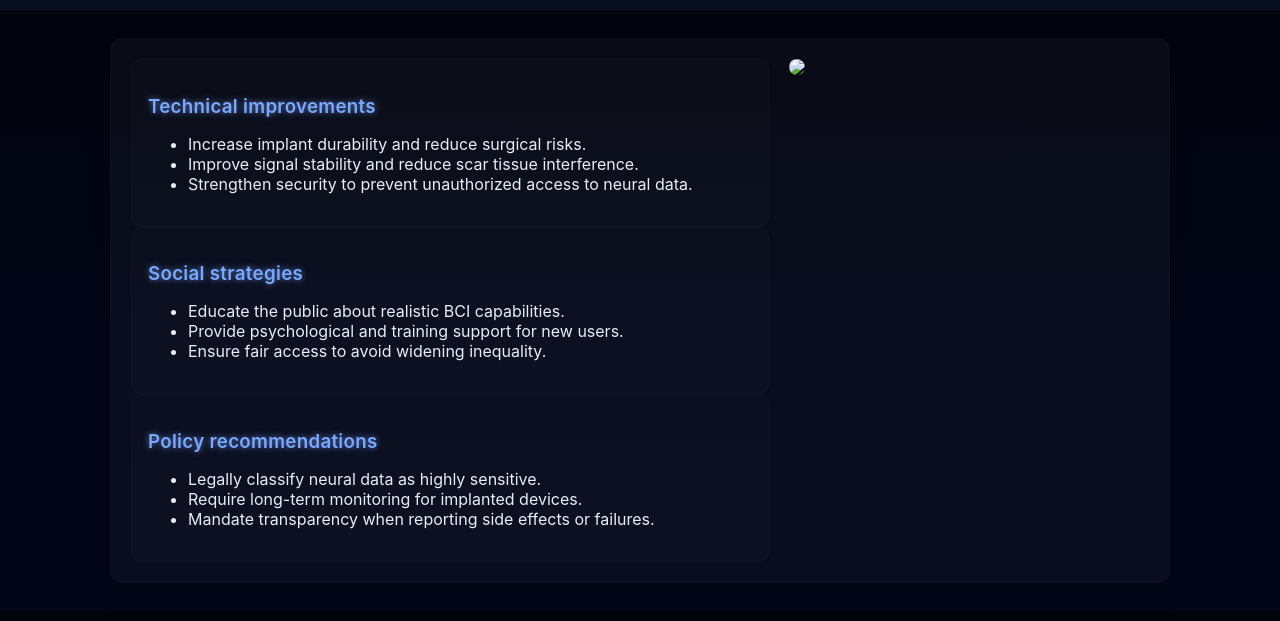
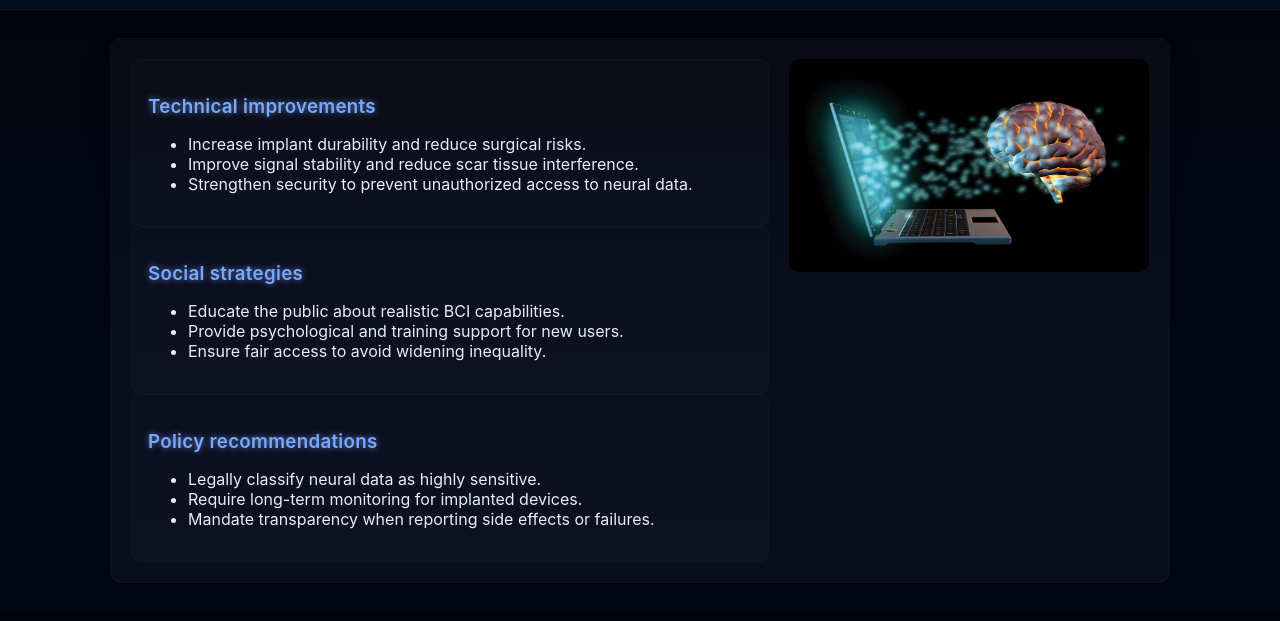
Before and after one commit to Mohamed-MT/BCI-Final-Project, a plain HTML site: page recommendations.html in a window 1280 px wide. Shown: the part 51-672 px from the top of the page. Drawn offline with Linux system fonts and the light colour scheme.

Commit message:
Update recommendations.html

```diff
--- a/recommendations.html
+++ b/recommendations.html
@@ -61,7 +61,7 @@
       </div>
 
       <div class="right-fixed">
-        <img src="bci-future.jpg" style="width:100%; max-height:900px; object-fit:cover; border-radius:10px;">
+        <img src="bci-clinic.jpg" style="width:100%; max-height:900px; object-fit:cover; border-radius:10px;">
       </div>
 
     </div>
```
